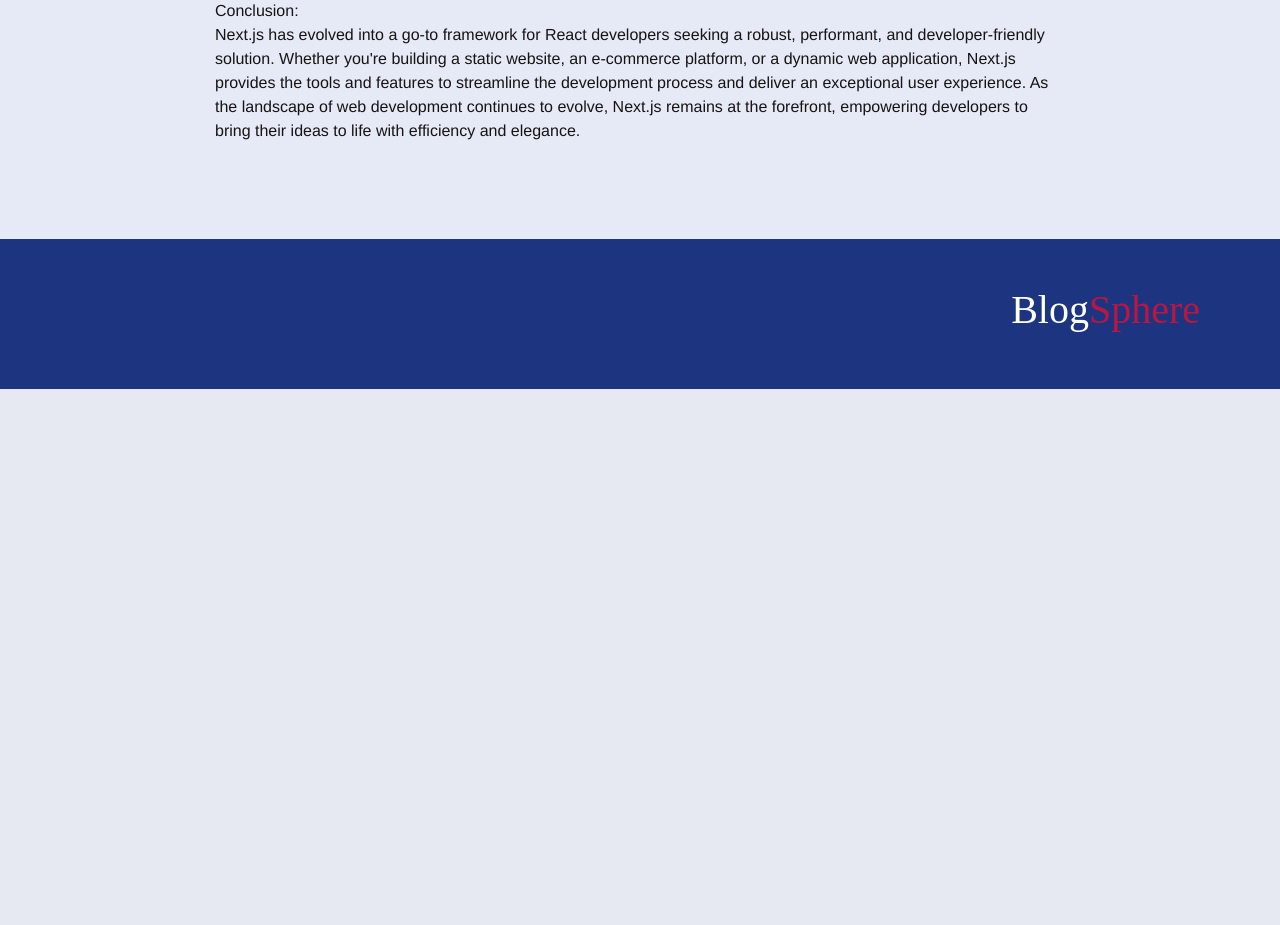
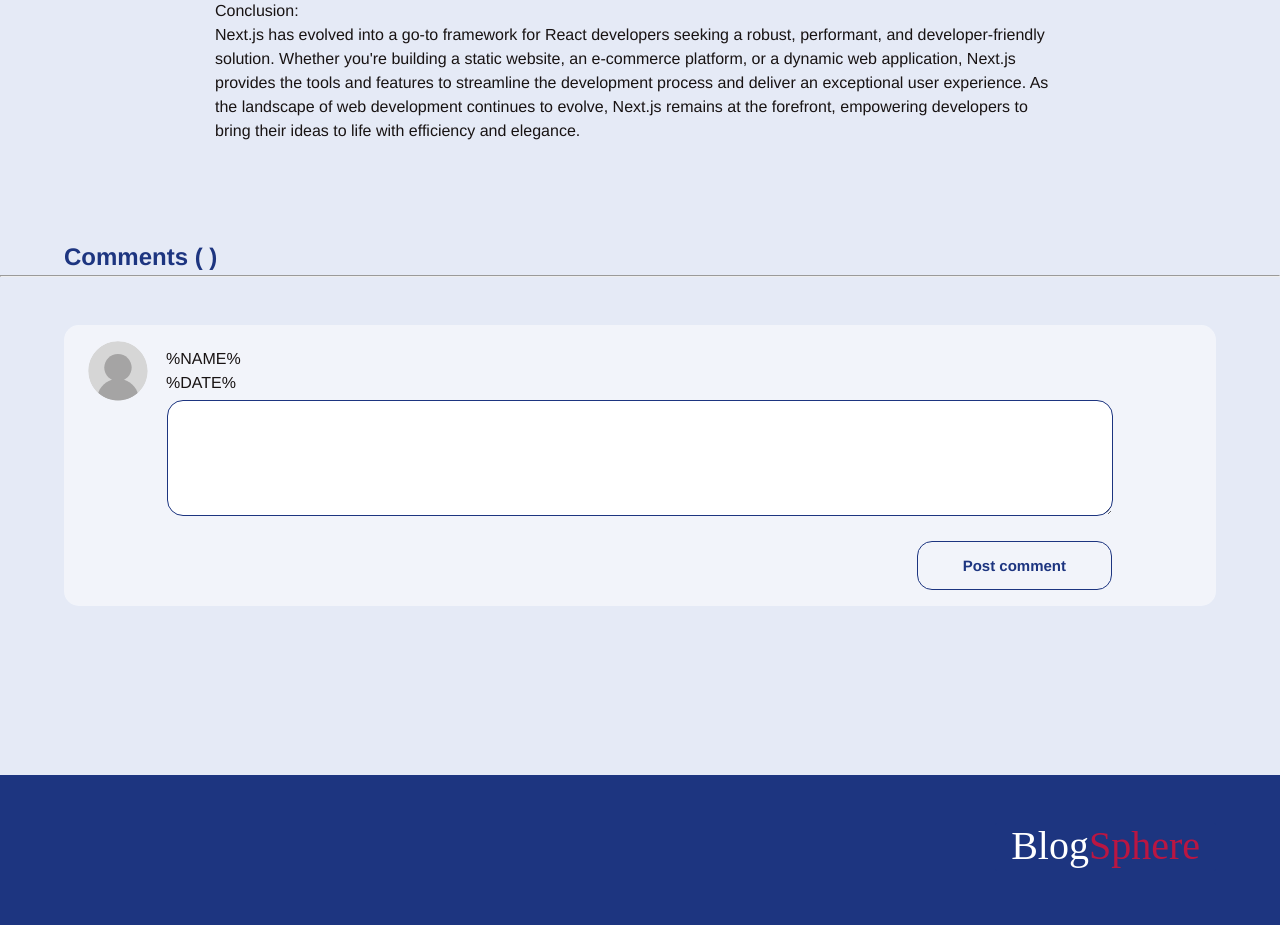
Before and after one commit to VPontis15/BlogSphere, a Django app: a page that uses templates/layout.html in a window 1280 px wide. Shown: the part 1116-2041 px from the top of the page. Before the commit the page ends 1505 px from the top, so only its background shows below. Run offline with Django 5.2, Linux system fonts and the light colour scheme; a user stored in the database is signed in; data comes from the database, SQL or seed files in the repository; both versions use the stored data as it was after the commit.

Commit message:
finish initial comments and comment template

```diff
--- a/blog/templates/blog/post.html
+++ b/blog/templates/blog/post.html
@@ -13,4 +13,36 @@
     <h1>{{post.title}}</h1>
       <p>{{post.body | linebreaks}}</p>
     </article></div>
-    {% endblock content %}
+    <h2 class="comments-heading">Comments ( )</h2>{% endblock content %}
+    {% block comments %}
+    <hr>
+    <div class="comments container">
+      <div class="comment">
+        <header class="comment-header">
+        {% comment %} if no profile-picture {% endcomment %}
+      <img class="no-picture" src="{% static 'images/no-profile-picture.svg' %}" alt="">
+      <div class="comment_user-details">
+        <span class="comment_user-details-username">%NAME%</span>
+        <span class="comment_user-details-posted_at">%DATE%</span>
+      </div>
+    </header>
+    {% if not request.user.profile %}
+  <p class="comment-body">
+    Lorem ipsum, dolor sit amet consectetur adipisicing elit. Amet rem cumque, earum recusandae odio quaerat debitis culpa nobis mollitia tenetur obcaecati ex fugiat impedit atque modi a ea perspiciatis ullam.
+    Natus in earum ad itaque incidunt non tenetur numquam facilis, ex corporis voluptatum omnis soluta reprehenderit, explicabo veniam animi blanditiis nulla. Consectetur, rem assumenda. Recusandae minima accusantium quam earum blanditiis.
+    Architecto nisi et cupiditate corrupti, ullam ipsum. Dolorem ullam ea molestiae officia odit. Tempora eius voluptates tenetur consectetur inventore optio quae soluta, non tempore iusto in sit libero laborum. Dicta.
+    Quam pariatur esse ad reiciendis magnam optio, dolor voluptates! Porro sint quia quaerat nemo natus delectus excepturi sit dolorum facilis cum rerum modi tempore, consequatur non at optio corrupti officia!
+    Sed aperiam unde rem. Laborum corporis delectus minus possimus cumque eligendi similique enim ipsum expedita officia! Porro consequuntur vel exercitationem eos ipsa deserunt dolores perspiciatis. Assumenda est ullam consequuntur officia!
+  </p>
+  {% else %}
+      <form action="" method="POST">
+        {% csrf_token %}
+        <textarea class="comment-textarea" name="comment" id="comment"  rows="5"></textarea>
+        <div class="row">
+        <button class="cancel-btn" type="submit">Post comment</button></div>
+      </form>
+
+  {% endif %}
+</div>
+    </div>
+    {% endblock comments %}
--- a/static/post.css
+++ b/static/post.css
@@ -13,3 +13,64 @@ article {
    text-decoration: underline;
    text-underline-offset: 5px;
 }
+
+
+.comments {
+    min-height: 450px;
+
+}
+
+ h2.comments-heading {
+    color: var(--main-clr);
+}
+
+hr{
+
+    color: rgba(30, 48, 113, 0.263)
+}
+
+.comment {
+    background-color: #ffffff81;
+    padding-block: 1em;
+    padding-inline: 1.5em;
+    margin-block: 3em;
+    border-radius: 15px;
+}
+
+.comment-header {
+    display: flex;
+    align-items: center;
+    gap: 1.125em;
+}
+
+.comment_user-details {
+    display: grid;
+    grid-auto-flow: row;
+}
+
+
+.comment-body {
+    padding-inline: 5em;
+}
+
+.comment form {
+    padding-inline: 5em;
+    margin-inline: auto;
+}
+
+.comment-textarea{
+    resize:vertical;
+    width:100%;
+    max-width: 100%;
+    min-height: 40px;
+    padding-block: .75rem;
+    padding-left: 1em;
+    border-radius: 15px;
+    border:none;
+    outline: 1px solid var(--main-clr);
+}
+
+
+.comment .cancel-btn {
+    margin-left: auto;
+}
--- a/templates/layout.html
+++ b/templates/layout.html
@@ -20,6 +20,8 @@
     {% block content %}
     {% endblock content %}
 </main>
+
+{% block comments %}{% endblock comments %}
 {% include "./components/footer.html" %}
 </body>
 </html>
```
Also changed, not shown: db.sqlite3.
